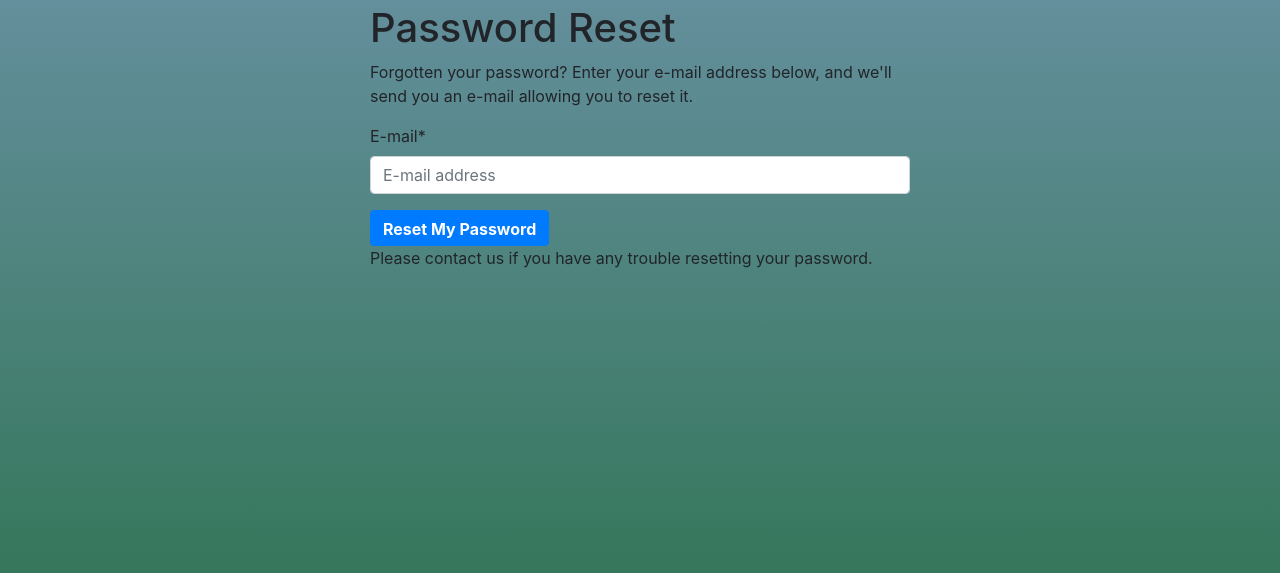
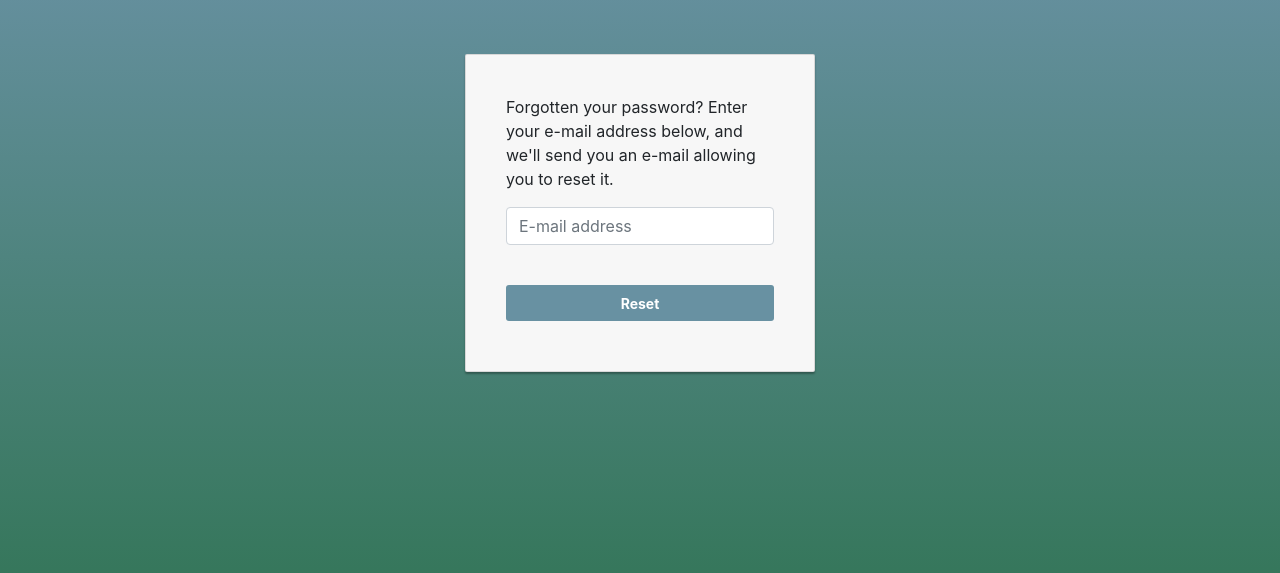
Before and after one commit to kennedy-dev/language-test, a Django app: page /accounts/password/reset/ in a window 1280 px wide. Shown: the part 56-629 px from the top of the page. Run offline with Django 3.2, Linux system fonts and the light colour scheme; parts of the project's set-up code (start-up, migrations or seed data) failed here and were passed over; some libraries are stand-ins or nearby versions.

Commit message:
change password rest page

```diff
--- a/language/templates/account/password_reset.html
+++ b/language/templates/account/password_reset.html
@@ -8,18 +8,31 @@
 
 {% block inner %}
 
-    <h1>{% trans "Password Reset" %}</h1>
-    {% if user.is_authenticated %}
-    {% include "account/snippets/already_logged_in.html" %}
-    {% endif %}
+  <div class="container">
+    <div class="card card-container">
 
-    <p>{% trans "Forgotten your password? Enter your e-mail address below, and we'll send you an e-mail allowing you to reset it." %}</p>
 
-    <form method="POST" action="{% url 'account_reset_password' %}" class="password_reset">
-        {% csrf_token %}
-        {{ form|crispy }}
-        <input class="btn btn-primary" type="submit" value="{% trans 'Reset My Password' %}" />
-    </form>
+    <p>Forgotten your password? Enter your e-mail address below, and we'll send you an e-mail allowing you to reset it.</p>
 
-    <p>{% blocktrans %}Please contact us if you have any trouble resetting your password.{% endblocktrans %}</p>
+            <form method="POST" action="/accounts/password/reset/" class="password_reset">
+             {% csrf_token %}
+
+
+
+            <input type="email" name="email" placeholder="E-mail address"
+                   value="{% if form.email.value %} {{ form.email.value }} {%  endif %}"
+                   class="textinput textInput form-control" style="margin-bottom: 5px" required="" id="id_email">
+
+              {% if form.errors.email %}
+                <div class="alert alert-danger">
+                    {{ form.errors.email|escape }}
+                </div>
+            {% endif %}
+
+            <button class="btn btn-lg btn-primary btn-block btn-signin" style="margin-top: 40px; margin-bottom: 10px;" type="submit">Reset</button>
+        </form><!-- /form -->
+
+    </div><!-- /card-container -->
+</div><!-- /container -->
+
 {% endblock %}
```
Also changed, not shown: language/templates/account/signup.html (+7 -7 lines).
